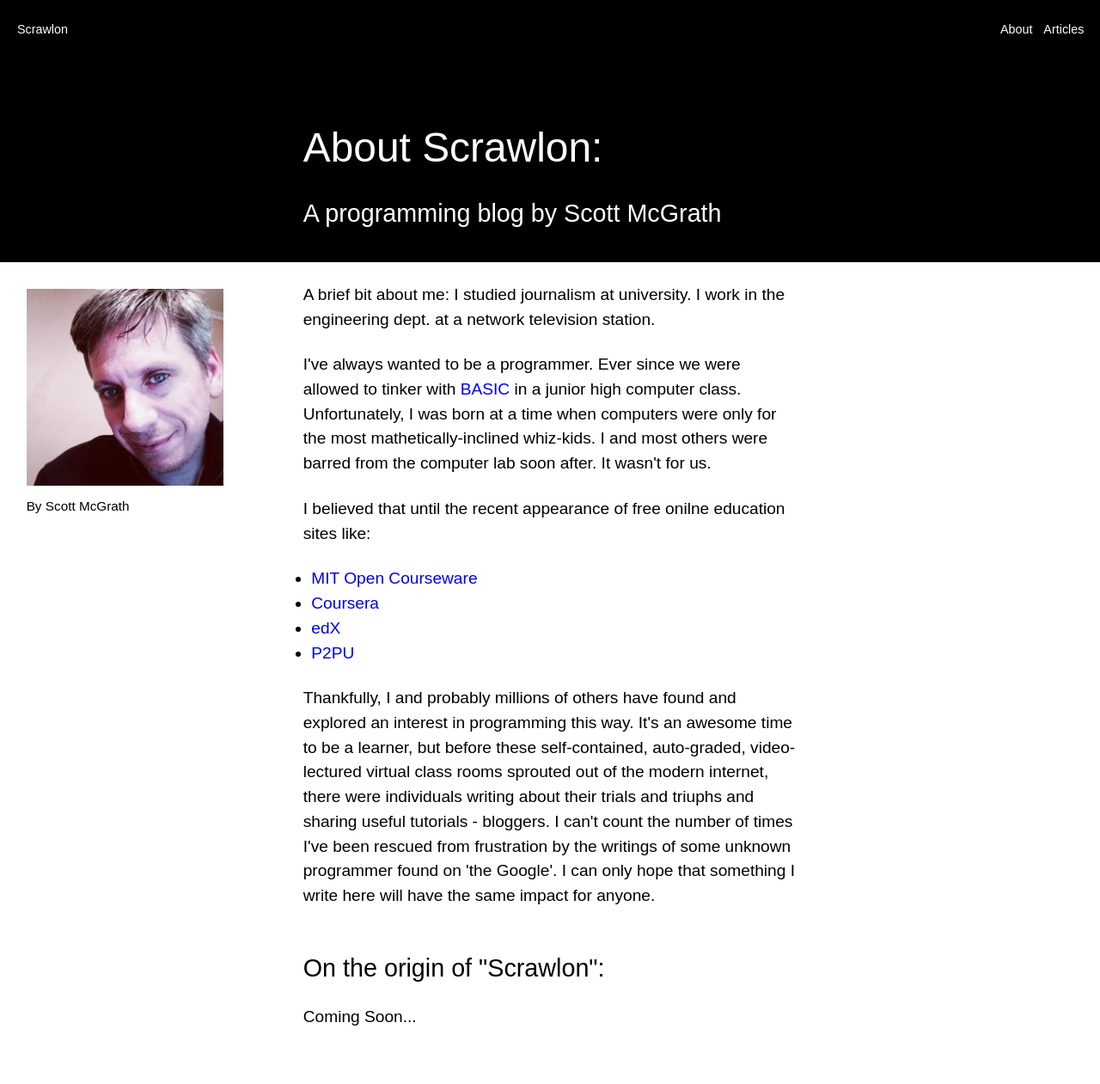
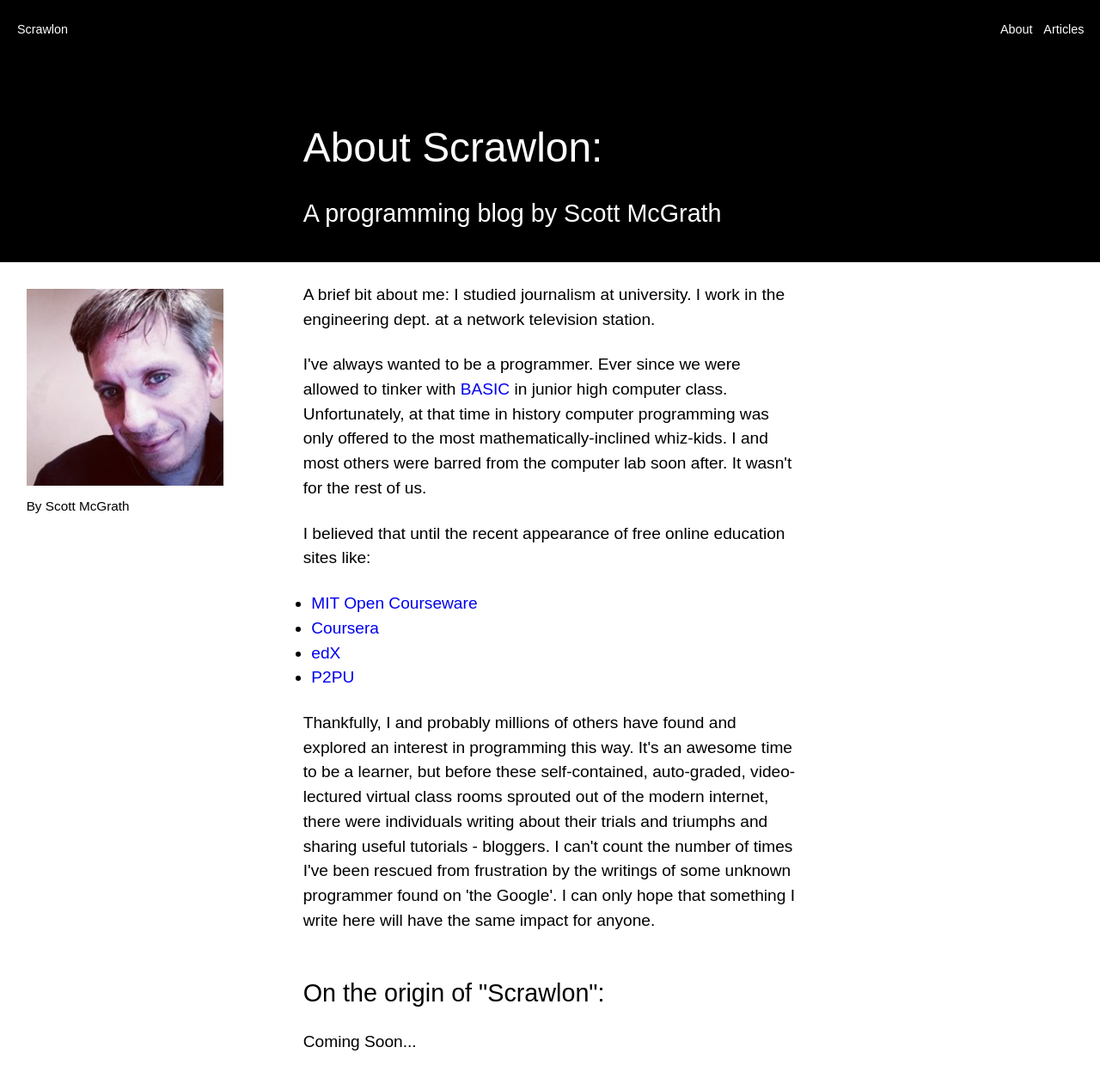
Before and after one commit to scrawlon/scrawlon.github.io, a Jekyll site: the page built from about.html, in a window 1280 px wide, cut to the strip 0-1284 px from the top of the page. Shown: the top 1261 px of the strip at 86% size. Built offline with Jekyll 4.4.1, drawn with Linux system fonts in a browser that asks for light colours; Markdown is read by kramdown in place of the engine named in the settings.

```diff
--- a/Gemfile
+++ b/Gemfile
@@ -5,3 +5,4 @@
 gem 'coderay'
 gem 'rake'
 gem 'redcarpet'
+gem 'mr_poole'
--- a/about.html
+++ b/about.html
@@ -13,12 +14,13 @@
   </p>
   <p>
     I've always wanted to be a programmer. Ever since we were allowed to tinker with
-    <a href="http://en.wikipedia.org/wiki/BASIC">BASIC</a> in a junior high computer class. Unfortunately, I was born at a time
-    when computers were only for the most mathetically-inclined whiz-kids. I and most others were barred
-    from the computer lab soon after. It wasn't for us.
+    <a href="http://en.wikipedia.org/wiki/BASIC">BASIC</a> in junior high computer class.
+    Unfortunately, at that time in history
+    computer programming was only offered to the most mathematically-inclined whiz-kids.
+    I and most others were barred from the computer lab soon after. It wasn't for the rest of us.
   </p>
   <p>
-    I believed that until the recent appearance of free onilne education sites like:
+    I believed that until the recent appearance of free online education sites like:
     <ul>
       <li>
         <a href="http://ocw.mit.edu/index.htm">MIT Open Courseware</a>
@@ -37,7 +39,7 @@
   <p>
     Thankfully, I and probably millions of others have found and explored an interest in programming this way.
     It's an awesome time to be a learner, but before these self-contained, auto-graded, video-lectured virtual
-    class rooms sprouted out of the modern internet, there were individuals writing about their trials and triuphs
+    class rooms sprouted out of the modern internet, there were individuals writing about their trials and triumphs
     and sharing useful tutorials - bloggers. I can't count the number of times I've been rescued from frustration
     by the writings of some unknown programmer found on 'the Google'. I can only hope that something I write here
     will have the same impact for anyone.
--- a/css/main.css
+++ b/css/main.css
@@ -92,18 +92,18 @@
   line-height: 45px;
   font-size: 3rem;
   line-height: 4.5rem;
-  font-size: 200%;
+  font-size: 225%;
   line-height: 1.25em;
 }
 
 /* line 22, ../_sass/main.sass */
-h1 {
+h3 {
   padding-top: 1em;
   font-size: 30px;
   line-height: 45px;
   font-size: 3rem;
   line-height: 4.5rem;
-  font-size: 250%;
+  font-size: 200%;
   line-height: 1.25em;
 }
 
@@ -163,74 +163,79 @@
 }
 
 /* line 57, ../_sass/main.sass */
+small {
+  font-size: 0.8em;
+}
+
+/* line 60, ../_sass/main.sass */
 ul {
   list-style-type: disc;
 }
 
-/* line 60, ../_sass/main.sass */
+/* line 63, ../_sass/main.sass */
 ol {
   list-style-type: decimal;
 }
 
-/* line 63, ../_sass/main.sass */
+/* line 66, ../_sass/main.sass */
 ul, ol {
   width: 100%;
   margin: 0.5em;
 }
-/* line 66, ../_sass/main.sass */
+/* line 69, ../_sass/main.sass */
 ul li, ol li {
   margin-right: 1.5em;
 }
 
-/* line 69, ../_sass/main.sass */
+/* line 72, ../_sass/main.sass */
 blockquote {
   width: 100%;
   margin: 0 2em;
   background-color: whitesmoke;
 }
 
-/* line 74, ../_sass/main.sass */
+/* line 77, ../_sass/main.sass */
 code {
   background-color: whitesmoke;
 }
 
-/* line 77, ../_sass/main.sass */
+/* line 80, ../_sass/main.sass */
 nav {
   font-size: 0.75em;
   width: 98%;
   margin: 0 auto;
   padding-top: 0.9em;
 }
-/* line 82, ../_sass/main.sass */
+/* line 85, ../_sass/main.sass */
 nav li {
   display: inline-block;
   margin-right: 0.9em;
 }
 
-/* line 86, ../_sass/main.sass */
+/* line 89, ../_sass/main.sass */
 header, footer {
   background-color: black;
   color: white;
   width: 100%;
 }
-/* line 90, ../_sass/main.sass */
+/* line 93, ../_sass/main.sass */
 header a, footer a {
   color: white;
 }
 
-/* line 93, ../_sass/main.sass */
+/* line 96, ../_sass/main.sass */
 header {
   width: 100%;
   padding-bottom: 2em;
 }
 
-/* line 97, ../_sass/main.sass */
+/* line 100, ../_sass/main.sass */
 article {
   width: 100%;
   margin-bottom: 2em;
 }
 
-/* line 101, ../_sass/main.sass */
+/* line 104, ../_sass/main.sass */
 aside {
   display: none;
   float: left;
@@ -240,78 +245,76 @@
   width: 25%;
   max-width: 10em;
 }
-/* line 109, ../_sass/main.sass */
+/* line 112, ../_sass/main.sass */
 aside img {
   width: 0;
 }
 
-/* line 112, ../_sass/main.sass */
+/* line 115, ../_sass/main.sass */
 .float-right {
   float: right;
 }
 
-/* line 115, ../_sass/main.sass */
+/* line 118, ../_sass/main.sass */
 .wrapper {
   width: 90%;
   max-width: 30em;
   margin: 0 auto;
 }
-/* line 119, ../_sass/main.sass */
+/* line 122, ../_sass/main.sass */
 .wrapper p {
   width: 100%;
 }
 
-/* line 122, ../_sass/main.sass */
+/* line 125, ../_sass/main.sass */
 .articles {
   width: 95%;
   margin: 1em auto;
-  text-overflow: ellipsis;
   white-space: nowrap;
-  overflow: hidden;
 }
-/* line 128, ../_sass/main.sass */
+/* line 129, ../_sass/main.sass */
 .articles li {
   list-style-type: none;
   margin-bottom: 0.5em;
 }
-/* line 131, ../_sass/main.sass */
+/* line 132, ../_sass/main.sass */
 .articles time {
   display: none;
 }
 
-/* line 134, ../_sass/main.sass */
+/* line 135, ../_sass/main.sass */
 #disqus_thread {
   width: 90%;
   margin: 0 auto;
 }
 
 @media only screen and (min-width: 40em) {
-  /* line 145, ../_sass/main.sass */
+  /* line 146, ../_sass/main.sass */
   body {
     font-size: 16px;
     line-height: 24.0px;
     font-size: 1.6rem;
     line-height: 2.4rem;
   }
-  /* line 147, ../_sass/main.sass */
+  /* line 148, ../_sass/main.sass */
   body .articles {
     width: 90%;
     max-width: 30em;
     margin: 2em auto;
   }
-  /* line 151, ../_sass/main.sass */
+  /* line 152, ../_sass/main.sass */
   body .articles li {
     list-style-type: none;
     margin-bottom: 1em;
   }
-  /* line 154, ../_sass/main.sass */
+  /* line 155, ../_sass/main.sass */
   body .articles time {
     display: inline;
     margin-right: 0.5em;
   }
 }
 @media only screen and (min-width: 60em) {
-  /* line 159, ../_sass/main.sass */
+  /* line 160, ../_sass/main.sass */
   body {
     font-size: 17px;
     line-height: 25.5px;
@@ -319,27 +322,27 @@
     line-height: 2.55rem;
   }
 
-  /* line 161, ../_sass/main.sass */
+  /* line 162, ../_sass/main.sass */
   aside {
     display: inline-block;
   }
-  /* line 163, ../_sass/main.sass */
+  /* line 164, ../_sass/main.sass */
   aside img {
     width: 100%;
   }
-  /* line 165, ../_sass/main.sass */
+  /* line 166, ../_sass/main.sass */
   aside .articles {
     width: 90%;
     max-width: 60em;
   }
 
-  /* line 168, ../_sass/main.sass */
+  /* line 169, ../_sass/main.sass */
   .by-line {
     display: none;
   }
 }
 @media only screen and (min-width: 80em) {
-  /* line 172, ../_sass/main.sass */
+  /* line 173, ../_sass/main.sass */
   body {
     font-size: 18px;
     line-height: 27px;
@@ -347,14 +350,14 @@
     line-height: 2.7rem;
   }
 
-  /* line 174, ../_sass/main.sass */
+  /* line 175, ../_sass/main.sass */
   aside {
     margin-left: 2em;
     max-width: 15em;
   }
 }
 @media only screen and (min-width: 90em) {
-  /* line 179, ../_sass/main.sass */
+  /* line 180, ../_sass/main.sass */
   body {
     font-size: 20px;
     line-height: 30px;
```
Also changed, not shown: other parts of about.html (+1 -0 lines), _sass/main.sass (+4 -3 lines), Gemfile.lock, articles.html (indentation only).
